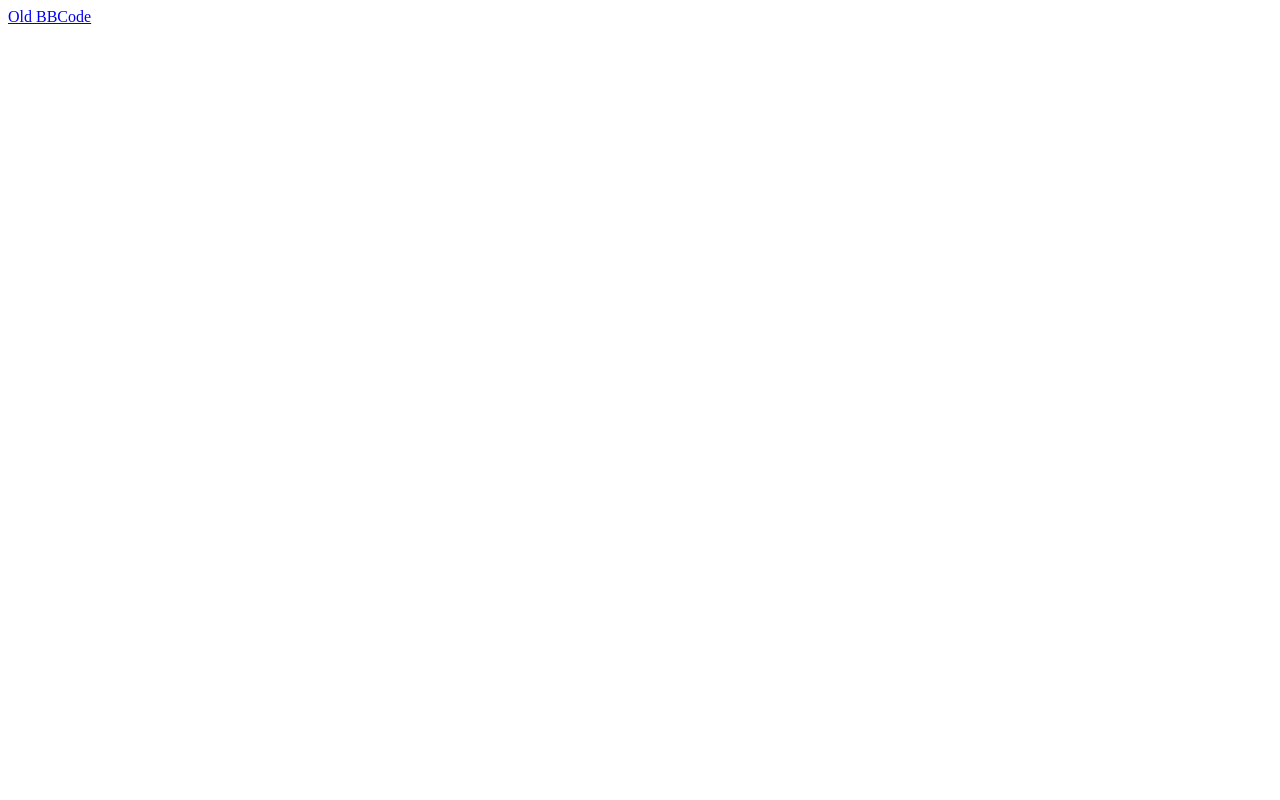
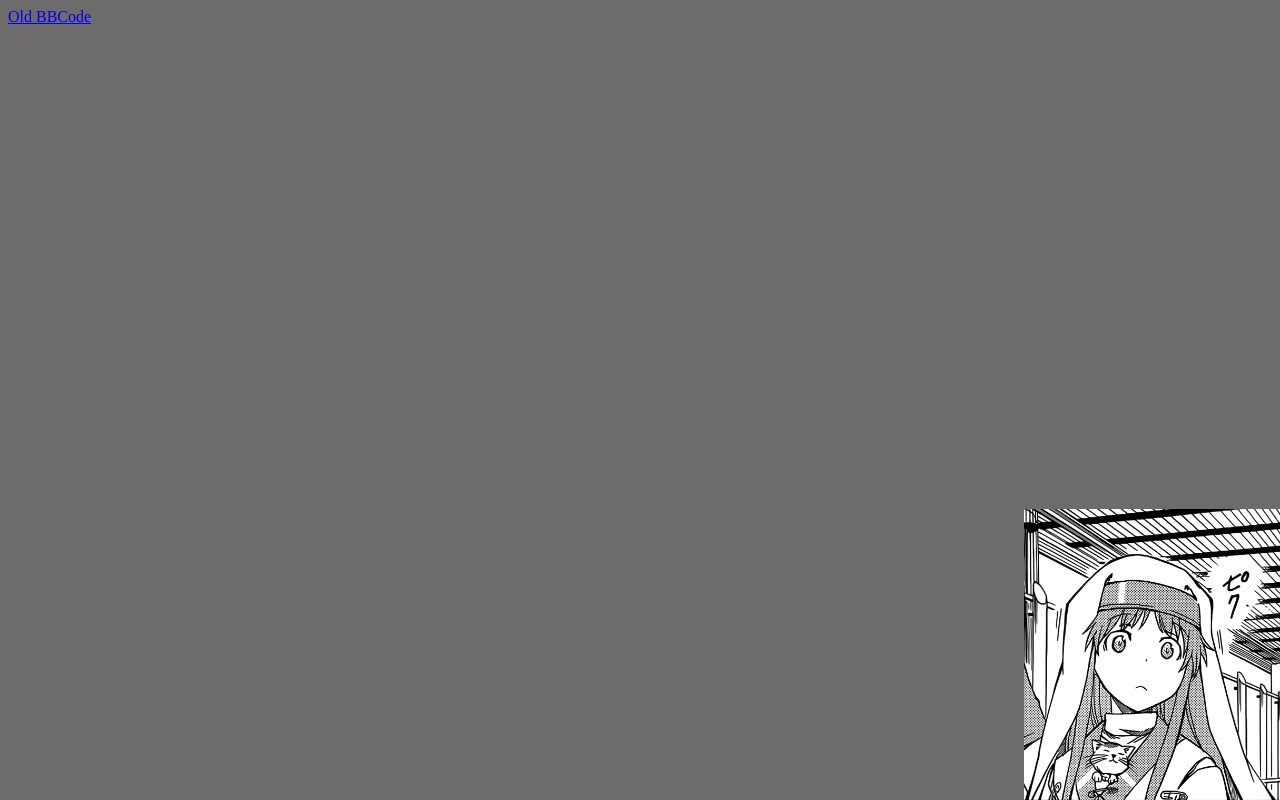
Before and after one commit to Sayezo/sandro114s-osu-extras, a plain HTML site: page index.html in a window 1280 px wide. Drawn offline with Linux system fonts and the light colour scheme.

Commit message:
Add styling and image to index.html

```diff
--- a/index.html
+++ b/index.html
@@ -4,9 +4,14 @@
     <meta charset="UTF-8">
     <meta content="width=device-width, initial-scale=1.0" name="viewport">
     <title>the index</title>
-	<style></style>
+	<style>
+    	body {background: #6D6B6B;}
+        img {position: absolute; bottom: 0px; right: 0px; width: 20%; height: auto;}
+    </style>
 </head>
 <body>
 <a href="./theNotIndex/oldbbcode.html">Old BBCode</a>
+<img src="./img/Index.png" alt="Index Image">
+
 </body>
 </html>
```
